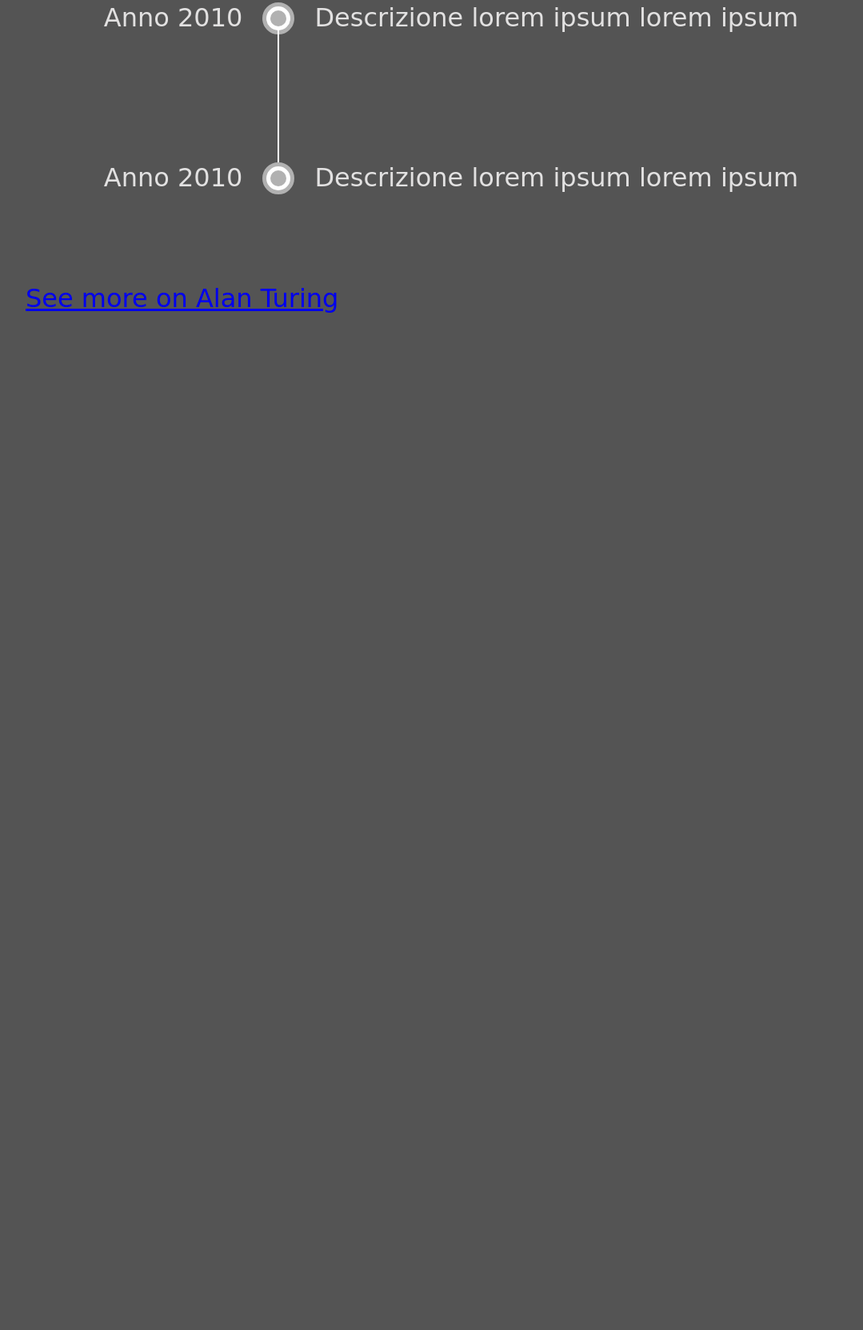
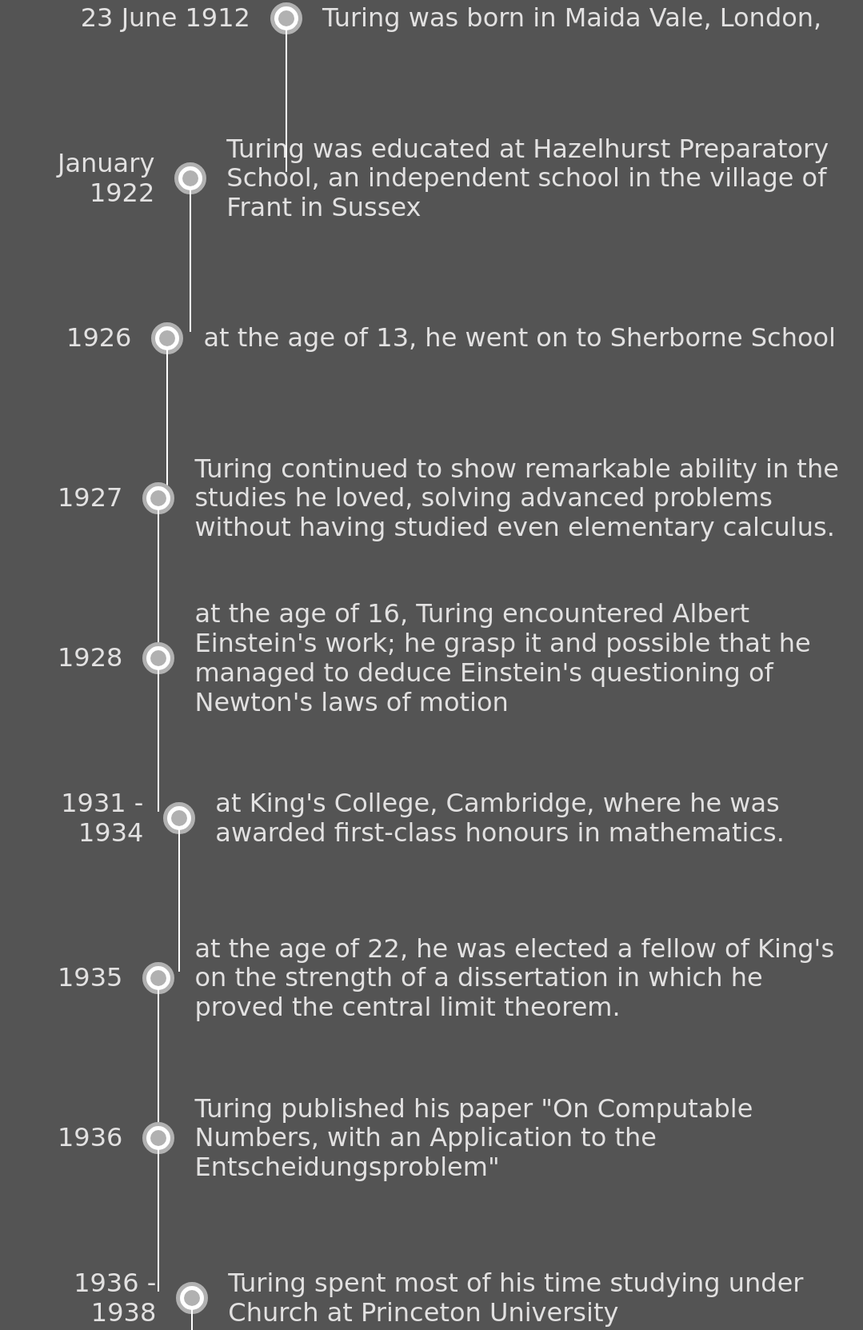
Before and after one commit to ild0tt0re/fcc_tribute-page, a website built with Parcel: page index.html in a window 1280 px wide. Shown: the part 1245-2908 px from the top of the page at 80% size, without its empty margins (96-1175 px from the left). Before the commit the page ends 1700 px from the top, so only its background shows below. Built offline with nearby package versions, Linux system fonts and the light colour scheme; a web font is replaced by a local one.

Commit message:
add timeline content

```diff
--- a/index.html
+++ b/index.html
@@ -42,16 +42,76 @@
 
 		<ul>
 			<li>
-				<time datetime="">Anno 2010</time>
-				<div><div class="circle"></div></div>
-				<div class="tribute-info-by-date">Descrizione lorem ipsum lorem ipsum</div>
+				<time datetime="">23 June 1912</time>
+				<div class="mid-block"><div class="circle"></div></div>
+				<div class="tribute-info-by-date">Turing was born in Maida Vale, London,</div>
 			</li>
 			<li>
-				<time datetime="">Anno 2010</time>
-				<div>
+				<time datetime="">January 1922</time>
+				<div class="mid-block">
 					<div class="circle"></div>
 				</div>
-				<div class="tribute-info-by-date">Descrizione lorem ipsum lorem ipsum</div>
+				<div class="tribute-info-by-date">Turing was educated at Hazelhurst Preparatory School, an independent school in the village
+				of Frant in Sussex</div>
+			</li>
+			<li>
+				<time datetime="">1926</time>
+				<div class="mid-block">
+					<div class="circle"></div>
+				</div>
+				<div class="tribute-info-by-date">at the age of 13, he went on to Sherborne School</div>
+			</li>
+			<li>
+				<time datetime="">1927</time>
+				<div class="mid-block">
+					<div class="circle"></div>
+				</div>
+				<div class="tribute-info-by-date">Turing continued to show remarkable ability in the studies he loved, solving advanced problems without having studied
+				even elementary calculus.</div>
+			</li>
+			<li>
+				<time datetime="">1928</time>
+				<div class="mid-block">
+					<div class="circle"></div>
+				</div>
+				<div class="tribute-info-by-date">at the age of 16, Turing encountered Albert Einstein's work; he grasp it and possible that he managed
+				to deduce Einstein's questioning of Newton's laws of motion</div>
+			</li>
+			<li>
+				<time datetime="">1931 - 1934</time>
+				<div class="mid-block">
+					<div class="circle"></div>
+				</div>
+				<div class="tribute-info-by-date">at King's College, Cambridge, where he was awarded first-class honours in mathematics.</div>
+			</li>
+			<li>
+				<time datetime="">1935</time>
+				<div class="mid-block">
+					<div class="circle"></div>
+				</div>
+				<div class="tribute-info-by-date">at the age of 22, he was elected a fellow of King's on the strength of a dissertation in which he proved the central
+				limit theorem.</div>
+			</li>
+			<li>
+				<time datetime="">1936</time>
+				<div class="mid-block">
+					<div class="circle"></div>
+				</div>
+				<div class="tribute-info-by-date">Turing published his paper "On Computable Numbers, with an Application to the Entscheidungsproblem"</div>
+			</li>
+			<li>
+				<time datetime="">1936 - 1938</time>
+				<div class="mid-block">
+					<div class="circle"></div>
+				</div>
+				<div class="tribute-info-by-date">Turing spent most of his time studying under Church at Princeton University</div>
+			</li>
+			<li>
+				<time datetime="">June 1938</time>
+				<div class="mid-block">
+					<div class="circle"></div>
+				</div>
+				<div class="tribute-info-by-date">Turing obtained his PhD from the Department of Mathematics at Princeton; introduced the concept of ordinal logic and the notion of relative computing</div>
 			</li>
 		</ul>
 
```
